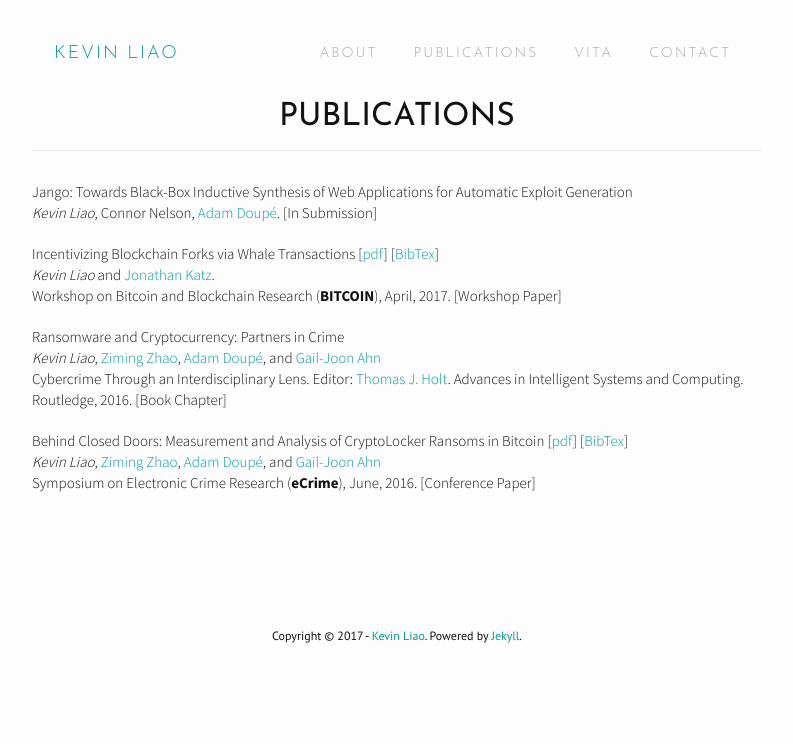
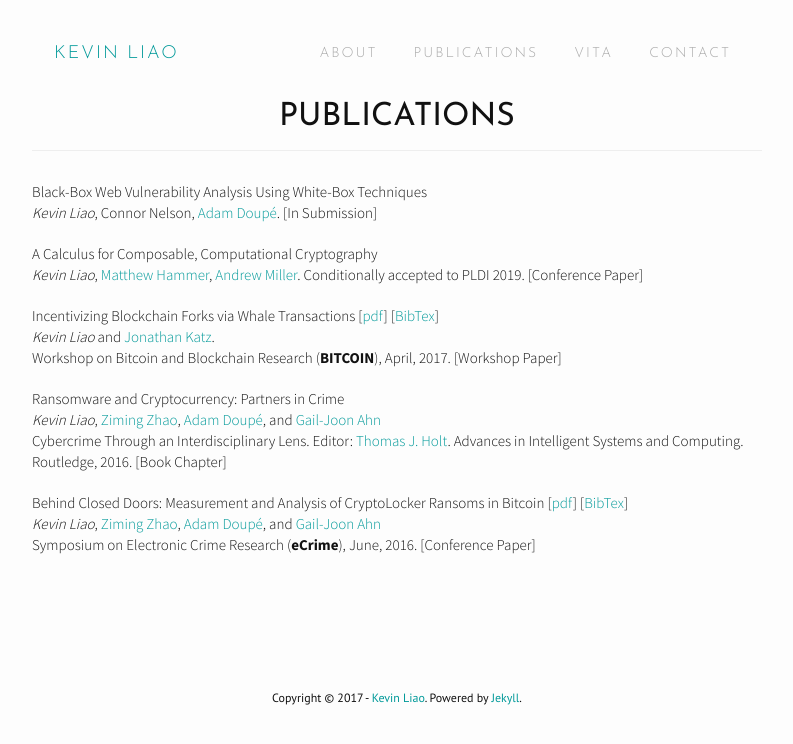
Before and after one commit to kev-liao/kev-liao.github.io, a Jekyll site: the page built from publications.md, in a window 1280 px wide. Shown: the top 744 px of the page, without its empty margins (243-1036 px from the left). Built offline with Jekyll 4.4.1, drawn with Linux system fonts in a browser that asks for light colours; nearby versions of some CDN libraries.

Commit message:
Update some things

```diff
--- a/publications.md
+++ b/publications.md
@@ -4,8 +4,14 @@ title: Publications
 permalink: /publications/
 ---
 
-<p class="lead">Jango: Towards Black-Box Inductive Synthesis of Web Applications
-for Automatic Exploit Generation<br><i>Kevin Liao</i>, Connor Nelson, <a href="http://adamdoupe.com/">Adam Doupé</a>. [In Submission]</p>
+<p class="lead">Black-Box Web Vulnerability Analysis Using White-Box
+Techniques<br><i>Kevin Liao</i>, Connor Nelson, <a
+href="http://adamdoupe.com/">Adam Doupé</a>. [In Submission]</p>
+
+<p class="lead">A Calculus for Composable, Computational
+Cryptography<br><i>Kevin Liao</i>, <a href="http://matthewhammer.org/">Matthew Hammer</a>, <a
+href="http://soc1024.ece.illinois.edu/">Andrew Miller</a>. Conditionally
+accepted to PLDI 2019. [Conference Paper]</p>
 
 <p class="lead">Incentivizing Blockchain Forks via Whale Transactions [<a href="incentivizing-blockchain-forks-bitcoin2017.pdf">pdf</a>] [<a href="incentivizing-blockchain-forks-bitcoin2017.txt">BibTex</a>]<br><i>Kevin Liao</i> and <a href="https://www.cs.umd.edu/~jkatz/">Jonathan Katz</a>. <br>Workshop on Bitcoin and Blockchain Research (<b>BITCOIN</b>), April, 2017. [Workshop Paper]</p>
 
```
Also changed, not shown: index.html (+11 -4 lines).
